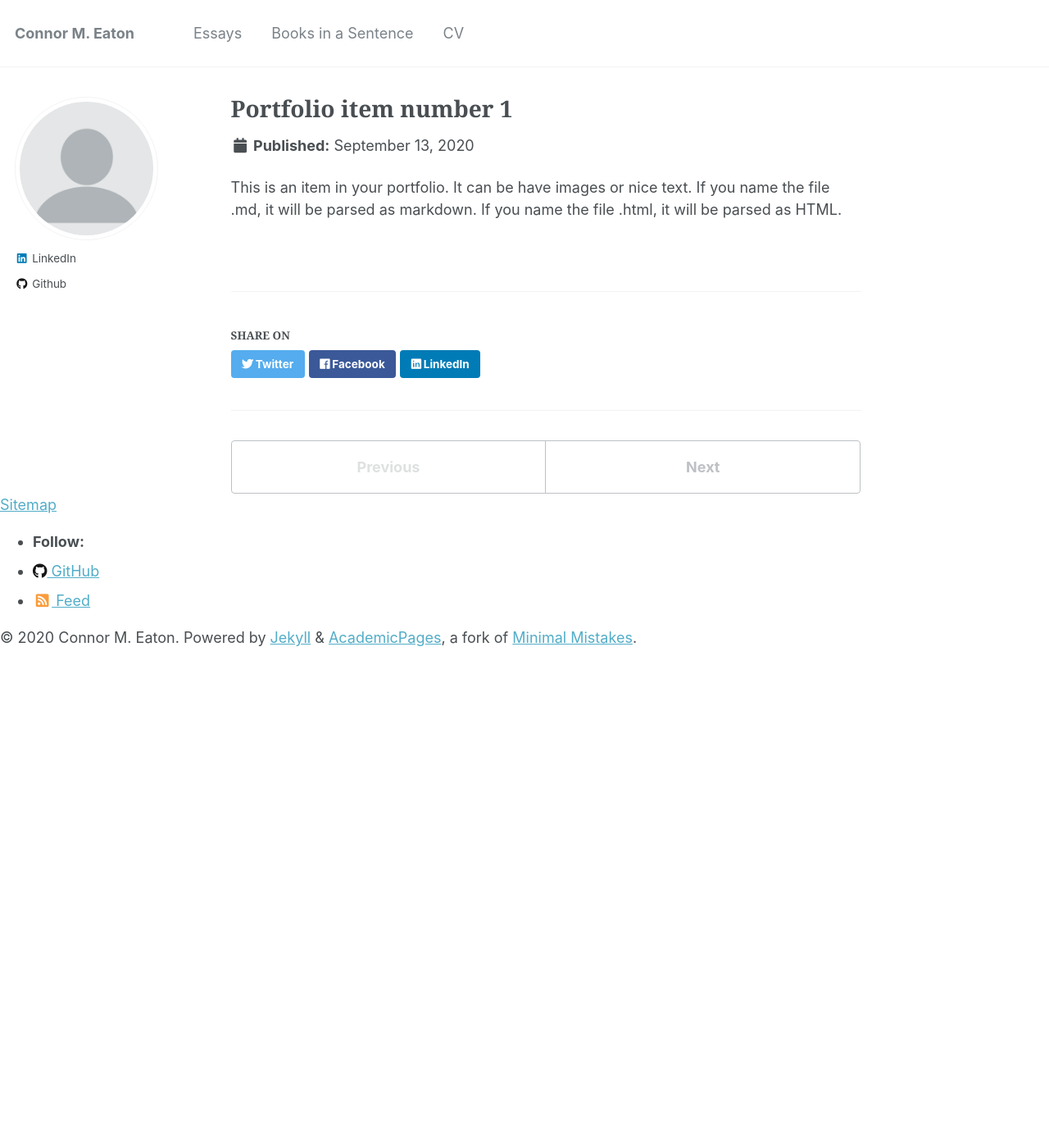
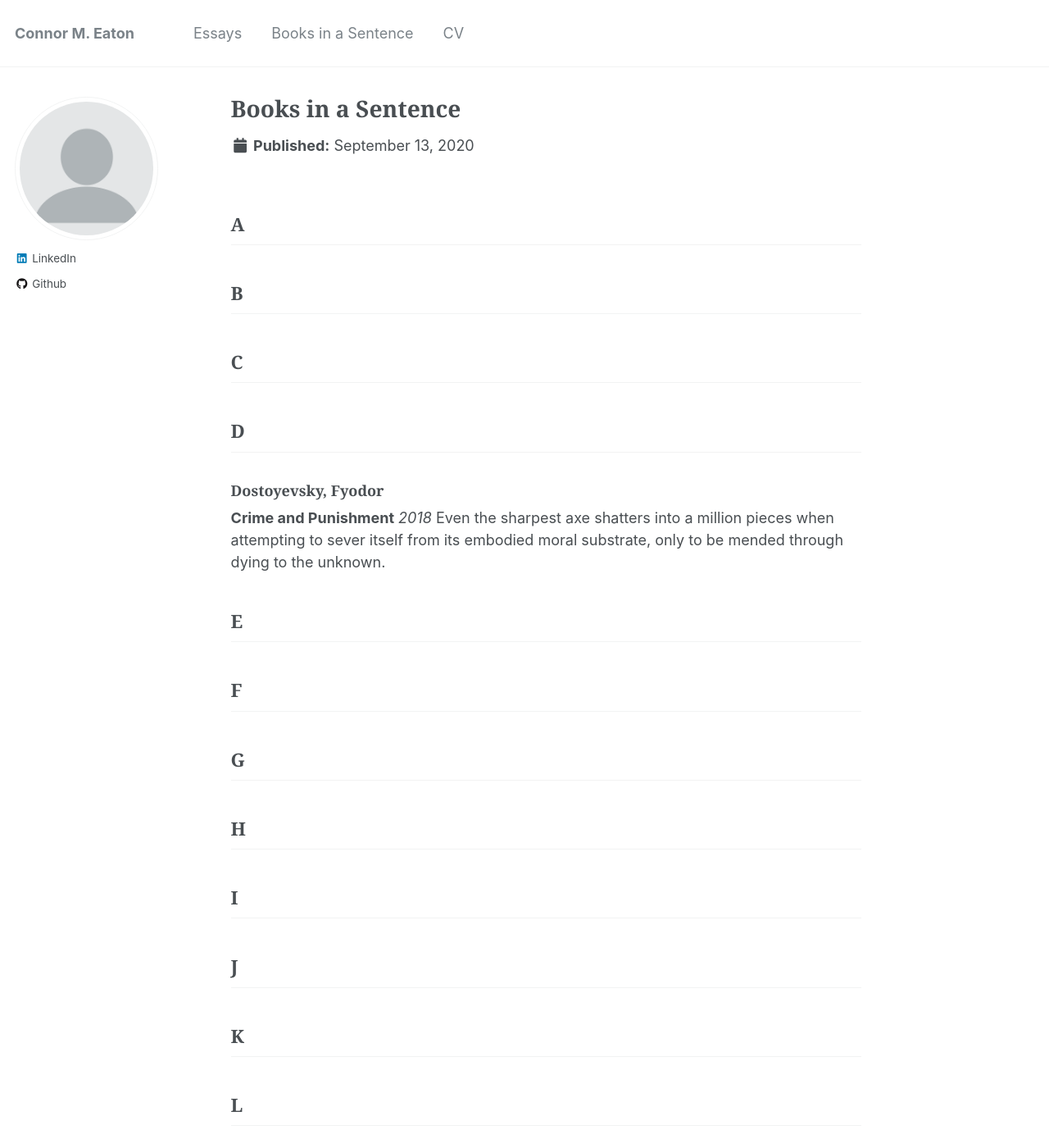
Before and after one commit to connormeaton/connormeaton.github.io, a Jekyll site: the page built from _portfolio/portfolio-1.md, in a window 1280 px wide and 1400 px high. Shown: the whole window at 82% size. Built offline with Jekyll 4.4.1, drawn with Linux system fonts in a browser that asks for light colours.

Commit message:
Update portfolio-1.md

```diff
--- a/_portfolio/portfolio-1.md
+++ b/_portfolio/portfolio-1.md
@@ -1,7 +1,109 @@
 ---
-title: "Portfolio item number 1"
+title: "Books in a Sentence"
 excerpt: "Short description of portfolio item number 1<br/><img src='/images/500x300.png'>"
 collection: portfolio
 ---
 
-This is an item in your portfolio. It can be have images or nice text. If you name the file .md, it will be parsed as markdown. If you name the file .html, it will be parsed as HTML.
+## A
+
+
+
+## B
+
+
+
+## C
+
+
+
+## D
+
+### Dostoyevsky, Fyodor
+
+**Crime and Punishment**
+*2018*
+Even the sharpest axe shatters into a million pieces when attempting to sever itself from its embodied moral substrate, only to be mended through dying to the unknown.
+
+
+
+
+## E
+
+
+## F
+
+
+
+## G
+
+
+## H
+
+
+
+## I
+
+
+## J
+
+
+
+## K
+
+
+
+## L
+
+
+
+## M
+
+
+
+## N
+
+
+
+## O
+
+
+
+## P
+
+
+## Q
+
+
+## R
+
+
+
+## S
+
+
+
+## T
+
+
+
+## U
+
+
+
+## V
+
+
+
+## W
+
+
+
+## X
+
+
+
+## Y
+
+
+
+## Z
```
